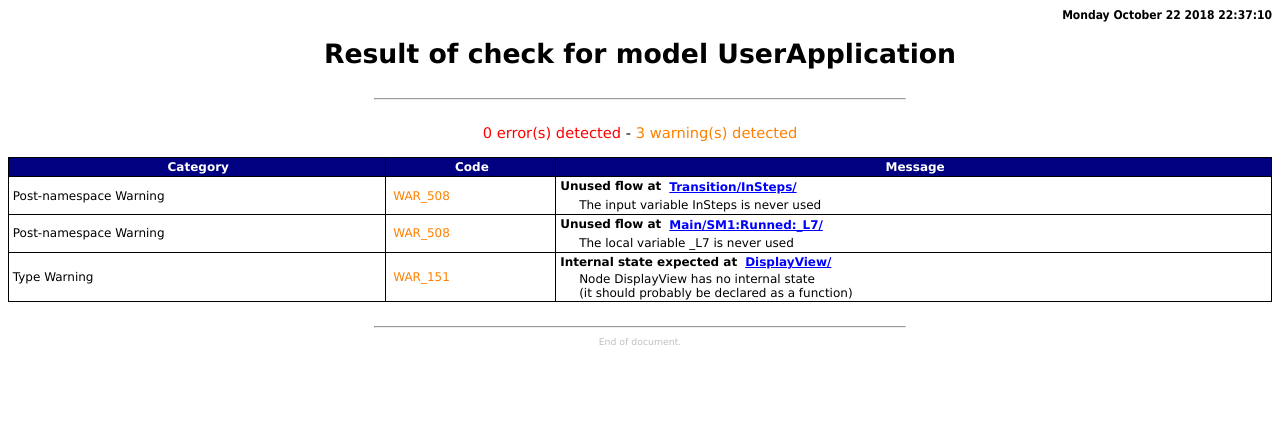
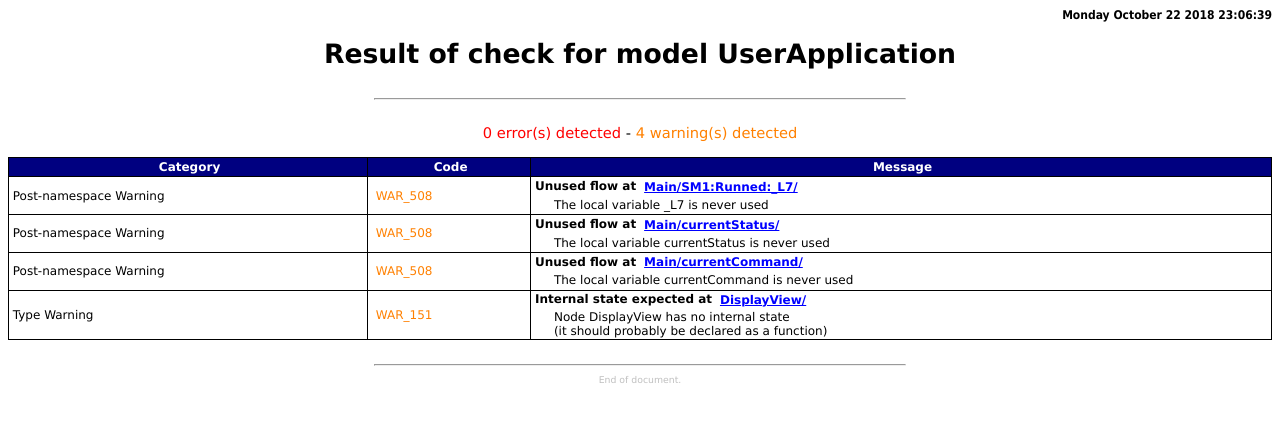
Before and after one commit to stagihotr/stagihotr, a plain HTML site: page Time_1/ExoSkeleton_Display/UserApplication/UserApplication.htm in a window 1280 px wide. Drawn offline with Linux system fonts and the light colour scheme.

Commit message:
Definicao dos comandos

```diff
--- a/Time_1/ExoSkeleton_Display/UserApplication/UserApplication.htm
+++ b/Time_1/ExoSkeleton_Display/UserApplication/UserApplication.htm
@@ -215,25 +215,31 @@ height: 0.5cm;
 <BODY>
 
 
-<DIV class="Header">Monday October 22 2018 22:37:10</DIV><DIV class="Title">Result of check for model UserApplication</DIV>
+<DIV class="Header">Monday October 22 2018 23:06:39</DIV><DIV class="Title">Result of check for model UserApplication</DIV>
 <HR style="width: 14cm; text-align: center;">
 <DIV class="DocumentInfo">
-<SPAN class="DocumentInfo" style="color: rgb(255,0,0);">0 error(s) detected</SPAN> - <SPAN class="DocumentInfo" style="color: rgb(255,128,0);">3 warning(s) detected</SPAN></DIV>
+<SPAN class="DocumentInfo" style="color: rgb(255,0,0);">0 error(s) detected</SPAN> - <SPAN class="DocumentInfo" style="color: rgb(255,128,0);">4 warning(s) detected</SPAN></DIV>
 <DIV class="BodyText" style="padding-bottom: 12pt;"><table style="width: 100%;" ><TBODY>
 <TR><TH class="TableHeadingCell">Category</TH>
 <TH class="TableHeadingCell">Code</TH>
 <TH class="TableHeadingCell">Message</TH>
 </TR><TR><TD class="TableCell" style="" rowspan="2">Post-namespace Warning</TD>
 <TD class="TableCell" style="" rowspan="2"><SPAN class="TableCell" style="color: rgb(255,128,0);">WAR_508</SPAN></TD>
-<TD class="TableCell" style="border-bottom: 0px hidden;"><B>Unused flow</B><B> at </B><A class="Hyperlink" style="text-align: left; vertical-align:middle; font-size: 9pt; font-weight: bold; padding-left: 0.1cm; padding-right: 0.1cm;" HREF="studio:SC:LOCATE_PATH#UserApplication.etp#Transition/InSteps/">Transition/InSteps/</A></TD>
+<TD class="TableCell" style="border-bottom: 0px hidden;"><B>Unused flow</B><B> at </B><A class="Hyperlink" style="text-align: left; vertical-align:middle; font-size: 9pt; font-weight: bold; padding-left: 0.1cm; padding-right: 0.1cm;" HREF="studio:SC:LOCATE_PATH#UserApplication.etp#Main/SM1:Runned:_L7/">Main/SM1:Runned:_L7/</A></TD>
 </TR><TR><TD class="TableCell" style="border-top: 0px hidden;"><DIV class="TableCell" style="padding-left: 0.5cm;">
-The input variable InSteps is never used</DIV>
+The local variable _L7 is never used</DIV>
 </TD>
 </TR><TR><TD class="TableCell" style="" rowspan="2">Post-namespace Warning</TD>
 <TD class="TableCell" style="" rowspan="2"><SPAN class="TableCell" style="color: rgb(255,128,0);">WAR_508</SPAN></TD>
-<TD class="TableCell" style="border-bottom: 0px hidden;"><B>Unused flow</B><B> at </B><A class="Hyperlink" style="text-align: left; vertical-align:middle; font-size: 9pt; font-weight: bold; padding-left: 0.1cm; padding-right: 0.1cm;" HREF="studio:SC:LOCATE_PATH#UserApplication.etp#Main/SM1:Runned:_L7/">Main/SM1:Runned:_L7/</A></TD>
+<TD class="TableCell" style="border-bottom: 0px hidden;"><B>Unused flow</B><B> at </B><A class="Hyperlink" style="text-align: left; vertical-align:middle; font-size: 9pt; font-weight: bold; padding-left: 0.1cm; padding-right: 0.1cm;" HREF="studio:SC:LOCATE_PATH#UserApplication.etp#Main/currentStatus/">Main/currentStatus/</A></TD>
 </TR><TR><TD class="TableCell" style="border-top: 0px hidden;"><DIV class="TableCell" style="padding-left: 0.5cm;">
-The local variable _L7 is never used</DIV>
+The local variable currentStatus is never used</DIV>
+</TD>
+</TR><TR><TD class="TableCell" style="" rowspan="2">Post-namespace Warning</TD>
+<TD class="TableCell" style="" rowspan="2"><SPAN class="TableCell" style="color: rgb(255,128,0);">WAR_508</SPAN></TD>
+<TD class="TableCell" style="border-bottom: 0px hidden;"><B>Unused flow</B><B> at </B><A class="Hyperlink" style="text-align: left; vertical-align:middle; font-size: 9pt; font-weight: bold; padding-left: 0.1cm; padding-right: 0.1cm;" HREF="studio:SC:LOCATE_PATH#UserApplication.etp#Main/currentCommand/">Main/currentCommand/</A></TD>
+</TR><TR><TD class="TableCell" style="border-top: 0px hidden;"><DIV class="TableCell" style="padding-left: 0.5cm;">
+The local variable currentCommand is never used</DIV>
 </TD>
 </TR><TR><TD class="TableCell" style="" rowspan="2">Type Warning</TD>
 <TD class="TableCell" style="" rowspan="2"><SPAN class="TableCell" style="color: rgb(255,128,0);">WAR_151</SPAN></TD>
```
Also changed, not shown: 6 other files.
